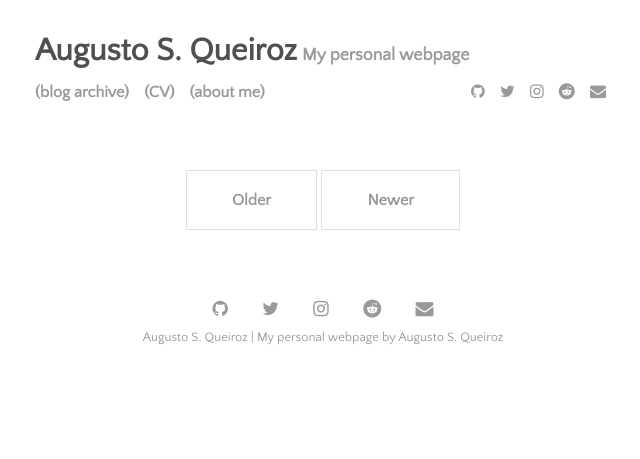
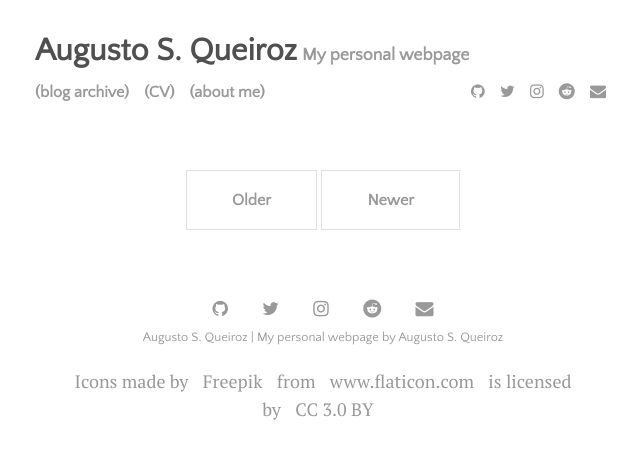
Before and after one commit to AugustoQueiroz/augustoqueiroz.github.io, a Jekyll site: the page built from index.html, in a window 1280 px wide. Shown: the top 459 px of the page, without its empty margins (317-957 px from the left). Built offline with Jekyll 4.4.1, drawn with Linux system fonts in a browser that asks for light colours; nearby versions of some CDN libraries; the list of posts is cut into pages by our own code.

Commit message:
Updated footer.html
To now contain the credits for the icons

```diff
--- a/_includes/footer.html
+++ b/_includes/footer.html
@@ -18,4 +18,5 @@
     <a href="mailto:{{site.author.email}}"><i class="fa fa-envelope" aria-hidden="true" target="_blank"></i></a>
   {% endif %}
   <div class="post-date"><a href="{{ site.github.url }}/menu/about.html">{{ site.title }} | {{ site.tagline }} by {{ site.author.name }}</a></div>
+  <div>Icons made by <a href="http://www.freepik.com" title="Freepik">Freepik</a> from <a href="http://www.flaticon.com" title="Flaticon">www.flaticon.com</a> is licensed by <a href="http://creativecommons.org/licenses/by/3.0/" title="Creative Commons BY 3.0" target="_blank">CC 3.0 BY</a></div>
 </footer>
```
